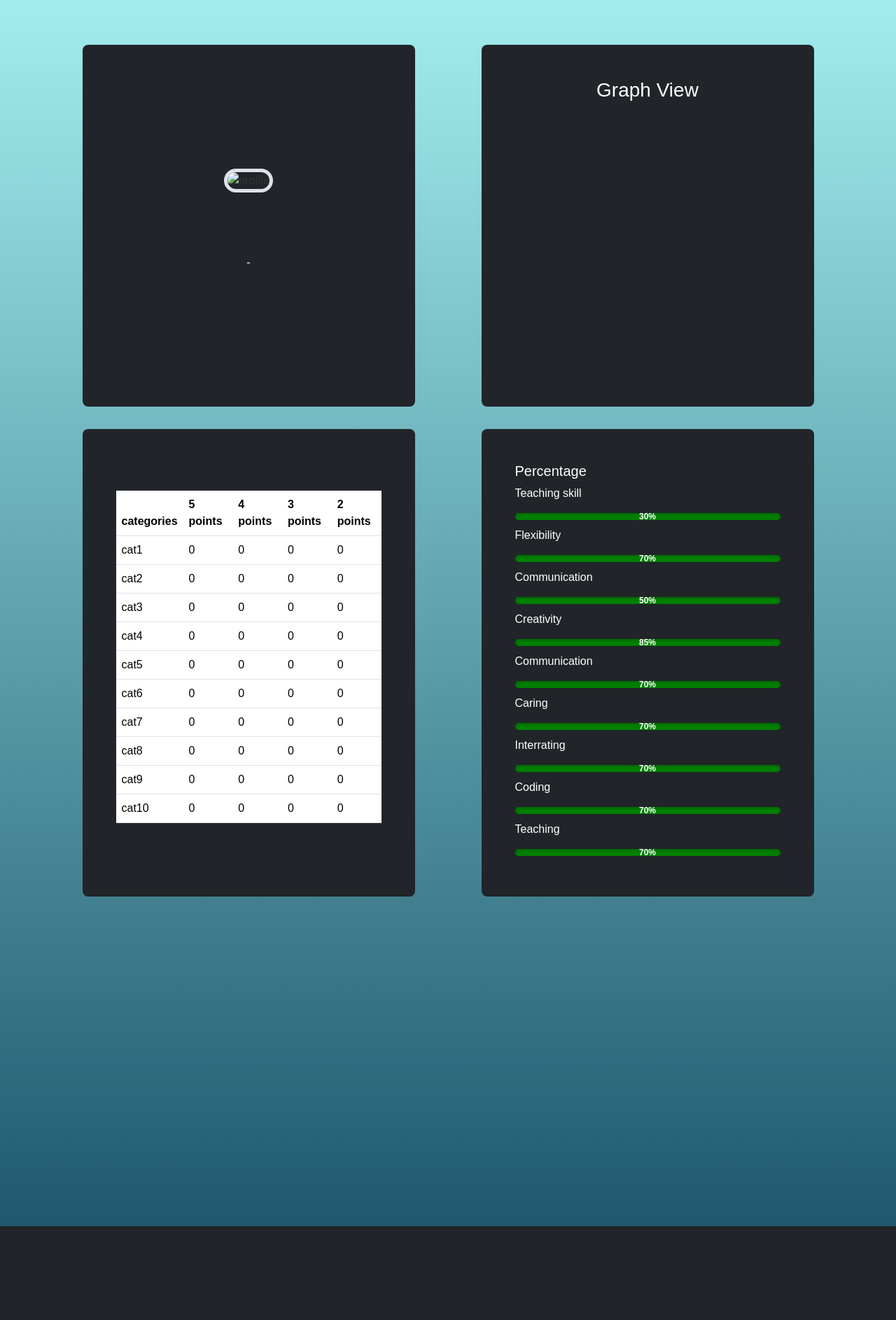
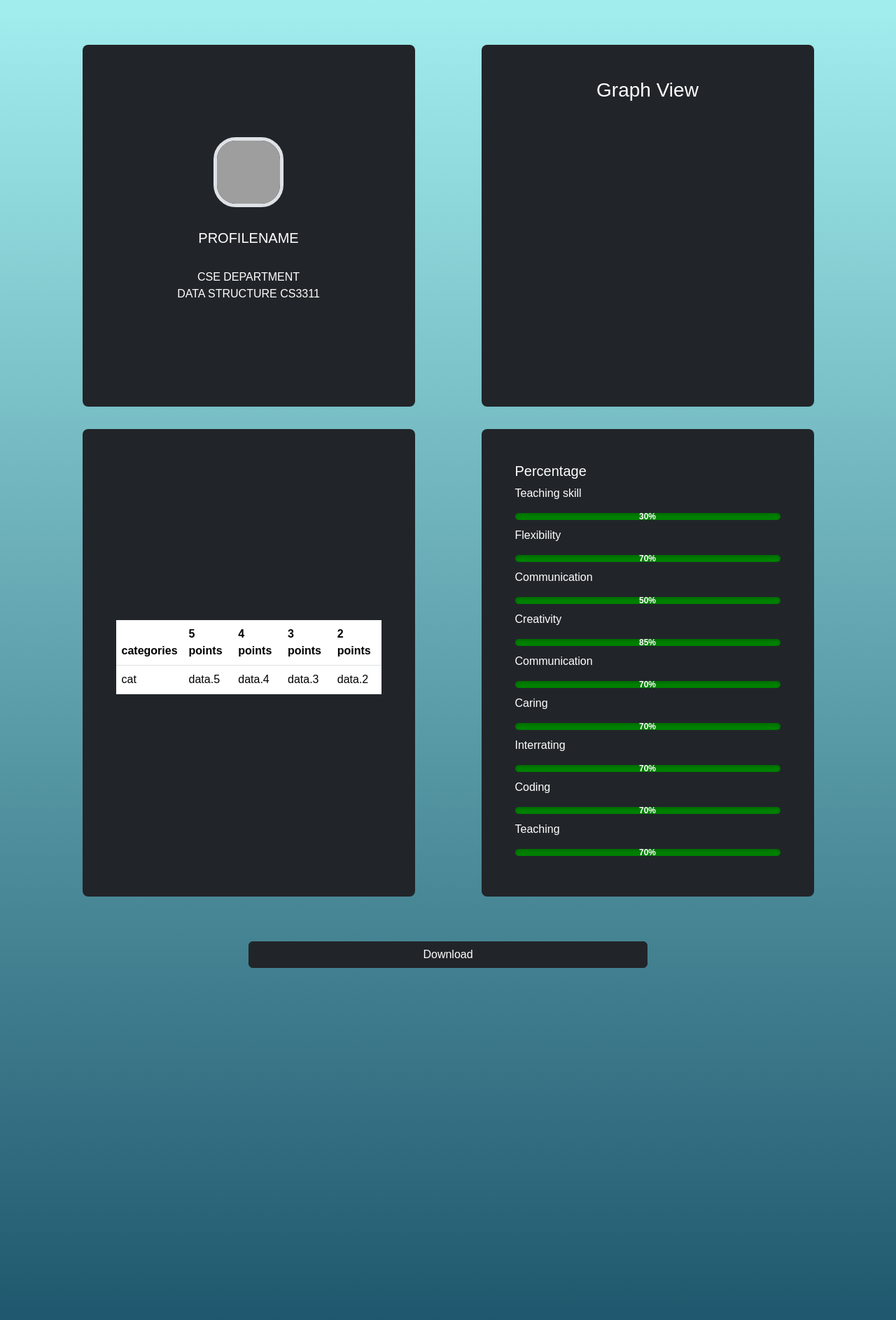
Before and after one commit to shaheen-coder/FeedBack, a Django app: page /class/1/1/ in a window 1280 px wide. Shown: the part 60-1946 px from the top of the page at 70% size. Before the commit the page ends 1812 px from the top, so only its background shows below. Run offline with Django 5.2, Linux system fonts and the light colour scheme; data comes from the database, SQL or seed files in the repository; a map, chart or similar area stays blank; grey boxes are pictures that could not be loaded.

Commit message:
fix: profile, feat: download btn

```diff
--- a/templates/analysis-karthi.html
+++ b/templates/analysis-karthi.html
@@ -39,6 +39,8 @@
             font-size: 25px;
 
         }
+
+
 
         .col a:hover{
             background-color: #bccfd6;
@@ -130,9 +132,9 @@
        <div class="container my-5">
         <div class="row d-flex justify-content-around">
           <div class="col-5 p-5 my-3 bg-dark  d-flex flex-column justify-content-center align-items-center rounded-3">
-              <img class="border border-5 rounded-5 mb-3"  src="{{profile.proflie_pic.url}}" alt="profile">
-              <h5 class="text-white  text-center my-3">{{profile.fname}} {{profile.sname}}</h5>
-                    <p class="text-white text-center my-3">{{profile.dept}}<br>{{profile.subject.name}}- {{profile.subject.subject_code}}</p>
+              <img class="border border-5 rounded-5 mb-3" width="100px" height="100px" src="https://img.freepik.com/free-vector/mans-face-flat-style_90220-2877.jpg?t=st=1731072052~exp=1731075652~hmac=293ab751dba49c7685c92236bb6797a9aad5d3834d330f7e57cf7e089ec677a6&w=740" alt="profile">
+              <h5 class="text-white  text-center my-3">PROFILENAME</h5>
+                    <p class="text-white text-center my-3">CSE DEPARTMENT<br>DATA STRUCTURE CS3311</p>
           </div>
           <div class="col-5 p-5 my-3 bg-dark  d-flex flex-column justify-content-center align-items-center rounded-3">
             <h3 class="text-center text-white">Graph View</h3>
@@ -142,7 +144,7 @@
 
         <div class="row d-flex justify-content-around">
           <div class="col-5 p-5 my-3 bg-dark  d-flex flex-column justify-content-center align-items-center rounded-3">
-            <table class="table table-hover text-white">
+            <table class="table table-hover text-white" id="score-table">
               <thead>
                   <tr>
                       <th>categories</th>
@@ -153,15 +155,13 @@
                   </tr>
               </thead>
               <tbody>
-                {% for cat,data in score_count.items %}
                   <tr>
-                      <td>{{cat}}</td>
-                      <td>{{ data.5 }}</td>
-                      <td>{{ data.4 }}</td>
-                      <td>{{ data.3 }}</td>
-                      <td>{{ data.2 }}</td>
+                      <td>cat</td>
+                      <td> data.5 </td>
+                      <td> data.4 </td>
+                      <td> data.3 </td>
+                      <td> data.2 </td>
                   </tr>
-                {% endfor %}
                   <!-- Add more rows as needed -->
               </tbody>
           </table>
@@ -205,10 +205,12 @@
               <div class="progress-bar grey">
                 <span>70%</span>
               </div>
+
           </div>
+
           </div>
+          <button type="button" class="btn btn-dark w-50 m-5">Download</button>
         </div>
-
 
 
        </div>
```
